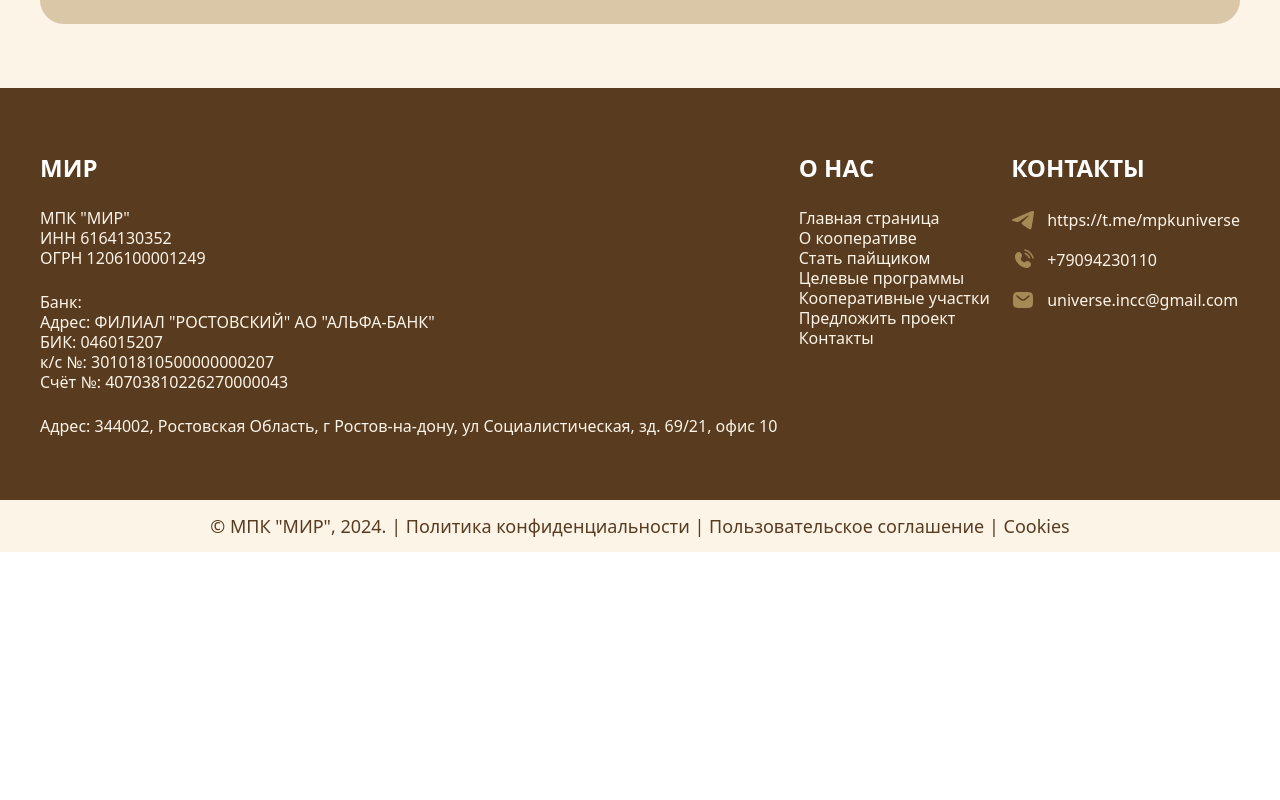
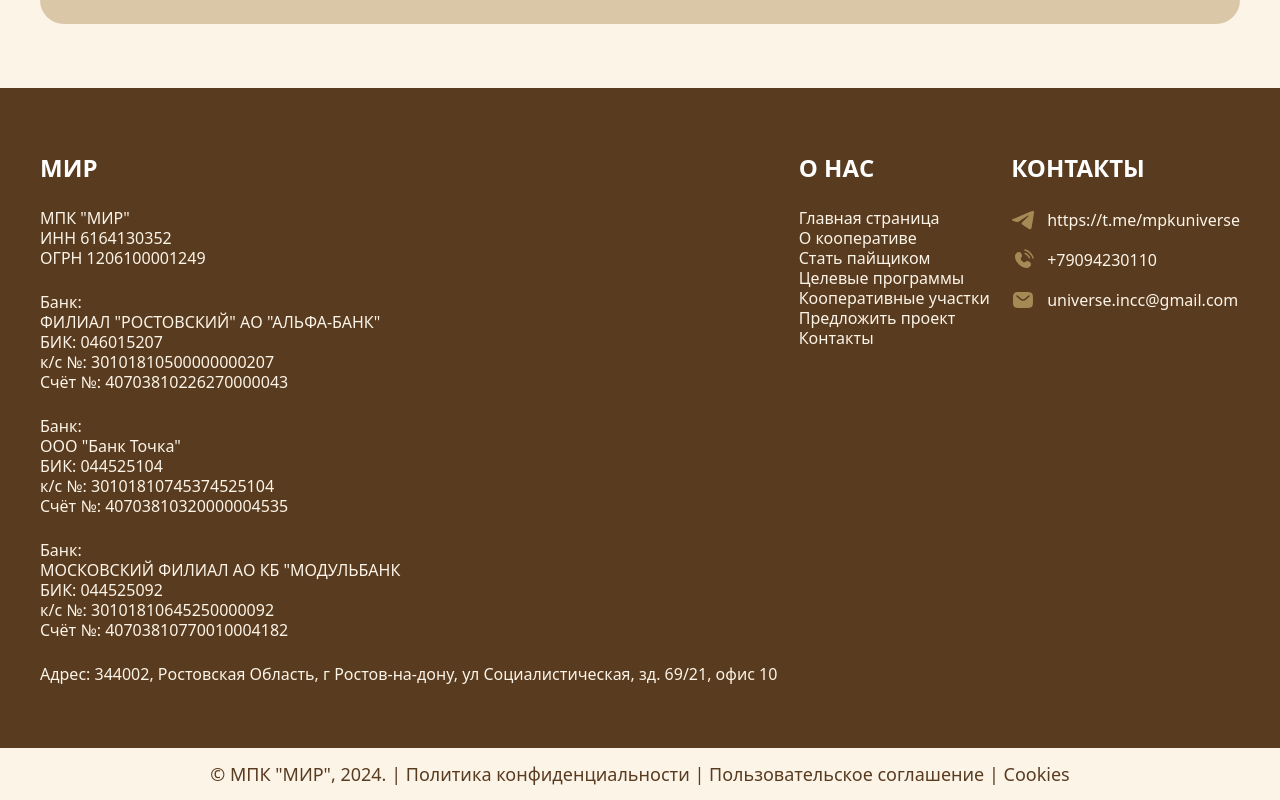
Before and after one commit to Pomidorca/Moscow-Cluster_Landing, a Vue app: page / in a window 1280 px wide. Shown: the part 3717-4517 px from the top of the page. Before the commit the page ends 4269 px from the top, so only its background shows below. Built offline with nearby package versions, Linux system fonts and the light colour scheme.

Commit message:
update footer

```diff
--- a/src/components/TheFooter.vue
+++ b/src/components/TheFooter.vue
@@ -11,10 +11,24 @@
             </ul>
             <ul class="mt-6 text-Background leading-5 max-md:text-xl">
                 <p>Банк:</p>
-                <li>Адрес: ФИЛИАЛ "РОСТОВСКИЙ" АО "АЛЬФА-БАНК"</li>
+                <li>ФИЛИАЛ "РОСТОВСКИЙ" АО "АЛЬФА-БАНК"</li>
                 <li>БИК: 046015207</li>
                 <li>к/с №: 30101810500000000207</li>
                 <li>Счёт №: 40703810226270000043</li>
+            </ul>
+            <ul class="mt-6 text-Background leading-5 max-md:text-xl">
+              <p>Банк:</p>
+              <li>ООО "Банк Точка"</li>
+              <li>БИК: 044525104</li>
+              <li>к/с №: 30101810745374525104</li>
+              <li>Счёт №: 40703810320000004535</li>
+            </ul>
+            <ul class="mt-6 text-Background leading-5 max-md:text-xl">
+              <p>Банк:</p>
+              <li>МОСКОВСКИЙ ФИЛИАЛ АО КБ "МОДУЛЬБАНК</li>
+              <li>БИК: 044525092</li>
+              <li>к/с №: 30101810645250000092</li>
+              <li>Счёт №: 40703810770010004182</li>
             </ul>
             <p class="mt-6 text-Background leading-5">Адрес: 344002, Ростовская Область, г Ростов-на-дону, ул Социалистическая, зд. 69/21, офис 10</p>
         </div>
```
